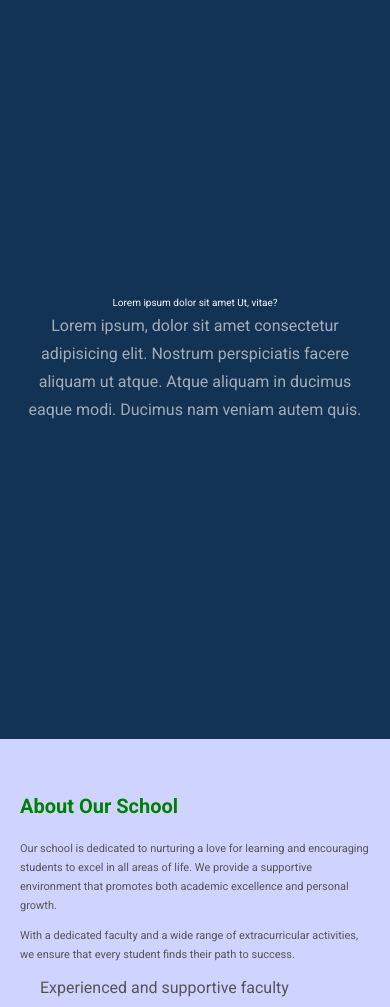
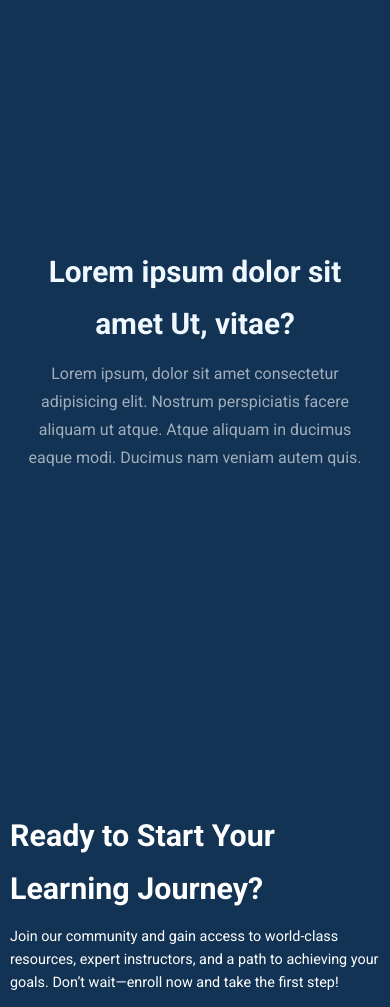
Before and after one commit to bi-Tech2/golden-goshen.github.io, a plain HTML site: page index.html in a window 390 px wide. Shown: the part 81-1088 px from the top of the page. Drawn offline with nearby package versions, Linux system fonts and the light colour scheme.

Commit message:
Add files via upload

```diff
--- a/assets/css/style.css
+++ b/assets/css/style.css
@@ -392,6 +392,11 @@ body.active { overflow: hidden; }
   transition: transform 0.3s ease;
   margin-top: 14px;
 }
+@media (max-width: 400px) {
+  .ironman, .captainamerica, .thor, .hulk, .spiderman, .blackwidow{
+    width: 330px;
+  }
+}
 
 .ironman:hover, .captainamerica:hover, .thor:hover, .hulk:hover, .spiderman:hover, .blackwidow:hover {
   transform: translateY(-5px);
@@ -443,8 +448,9 @@ body.active { overflow: hidden; }
 
 @media (max-width: 500px) {
   .hero-text-header {
-    font-size: 1rem;
-    font-weight: 400;
+    font-size: 2.98rem;
+    font-weight: 800;
+    margin-bottom: 10px;
   }
 }
 /*-----------------------------------*\
@@ -762,13 +768,27 @@ body.active { overflow: hidden; }
 
 @media (max-width: 400px) {
   .faq-section{
-    padding: 40px 20px;
+    padding: 40px 10px;
   }
   .filter-section{
-    padding: 40px 20px;
+    padding: 40px 10px;
   }
   .study-options{
-    padding: 40px 20px;
+    padding: 40px 10px;
+  }
+  .cta-section{
+    padding: 40px 10px;
+  }
+  .cta-title {
+    font-size: 1.9em;
+    font-weight: bold;
+    margin-bottom: 10px;
+  }
+
+  .cta-description {
+    font-size: .9em;
+    margin-bottom: 20px;
+    line-height: 1.6;
   }
 }
 
--- a/index.html
+++ b/index.html
@@ -173,7 +173,7 @@
       <!--
       #ABOUT SECTION
       -->
-      <div class="about-section" id="about">
+      <!-- <div class="about-section" id="about">
         <div class="about-content">
             <div class="about-text">
                 <h2 class="about-header" style="color: green;">About Our School</h2>
@@ -191,7 +191,7 @@
                 <video style="border-radius: 10px;" src="video/WhatsApp Video 2024-09-16 at 11.48.00_dc272547.mp4" alt="Our School" controls></video>
             </div>
         </div>
-    </div>
+    </div> -->
 
 <!-- CTA SECTION -->
 <div class="cta-section">
```
